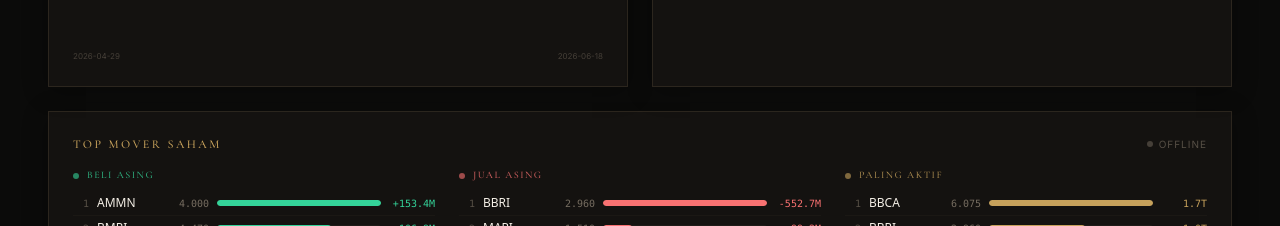
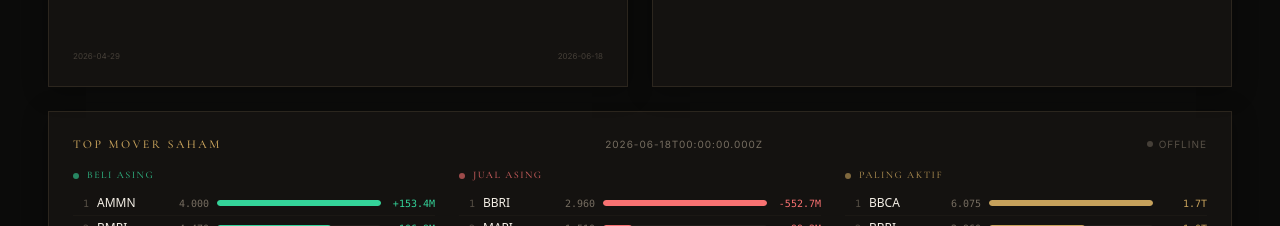
Before and after one commit to broden101/portfolio, a Next.js app: page /playbook/ihsg in a window 1280 px wide. Shown: the part 1500-1726 px from the top of the page. Built offline with nearby package versions, Linux system fonts and the light colour scheme; no server answers.

Commit message:
feat(ihsg): add date label to Top Mover Saham header

```diff
--- a/app/playbook/ihsg/TopMoverPanel.tsx
+++ b/app/playbook/ihsg/TopMoverPanel.tsx
@@ -17,6 +17,7 @@
   topBuy: StockMover[];
   topSell: StockMover[];
   topActive: StockMover[];
+  date?: string;
 }
 
 interface Props {
@@ -182,6 +183,11 @@
         <h3 className="text-xs tracking-[0.2em] uppercase text-[#C6A15B] font-medium">
           Top Mover Saham
         </h3>
+        {data?.date && (
+          <span className="text-[10px] tracking-[0.1em] text-[#B8AA96]/60">
+            {data.date}
+          </span>
+        )}
         <span
           className={`flex items-center gap-1.5 text-[10px] tracking-[0.1em] uppercase ${
             live ? "text-emerald-400/70" : "text-[#B8AA96]/40"
--- a/app/playbook/ihsg/page.tsx
+++ b/app/playbook/ihsg/page.tsx
@@ -262,7 +262,7 @@
     const topBuy = [...unique].sort((a, b) => b.net_value - a.net_value).slice(0, 10);
     const topSell = [...unique].sort((a, b) => a.net_value - b.net_value).slice(0, 10);
     const topActive = [...unique].sort((a, b) => (b.total_buy_value + b.total_sell_value) - (a.total_buy_value + a.total_sell_value)).slice(0, 10);
-    return { topBuy, topSell, topActive };
+    return { topBuy, topSell, topActive, date: ff.date };
   }, [ff]);
 
   const fmtTime = (iso: string) => {
```
